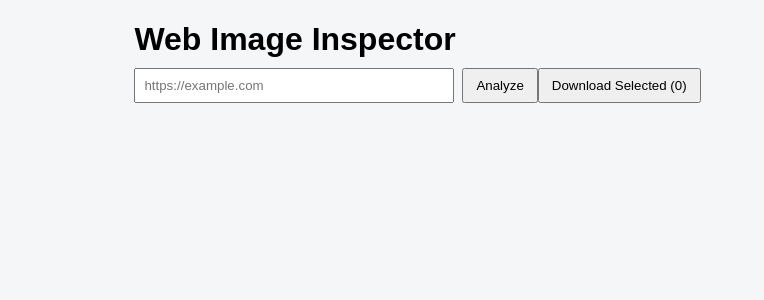
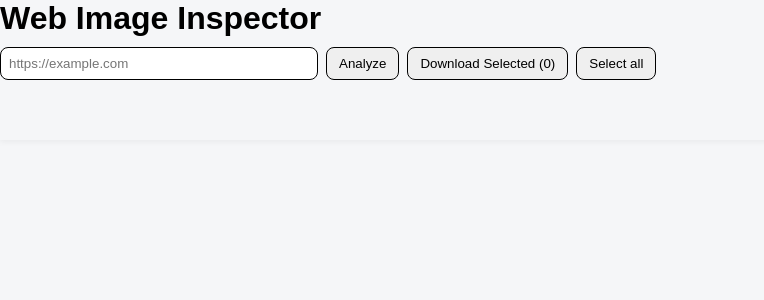
Before and after one commit to weboscar1164/web-image-inspector, a React (Vite) app in the folder frontend/: page / in a window 1280 px wide. Shown: the top 300 px of the page, without its empty margins (0-764 px from the left). Built offline with nearby package versions, Linux system fonts and the light colour scheme.

Commit message:
スタイル修正

```diff
--- a/frontend/package.json
+++ b/frontend/package.json
@@ -13,7 +13,8 @@
     "file-saver": "^2.0.5",
     "jszip": "^3.10.1",
     "react": "^19.2.4",
-    "react-dom": "^19.2.4"
+    "react-dom": "^19.2.4",
+    "react-window": "^1.8.7"
   },
   "devDependencies": {
     "@eslint/js": "^9.39.4",
--- a/frontend/src/App.scss
+++ b/frontend/src/App.scss
@@ -1,31 +1,66 @@
-.container {
-	margin: 0 10%;
-	max-width: 1200px;
+body {
+	margin: 0;
+	background: #f5f6f8;
+	font-family: sans-serif;
+	flex: 1;
+	overflow: hidden;
 }
 
-body {
-	background: #f5f6f8;
-	font-family: sans-serif;
+main {
+	flex: 1;
+	overflow: hidden;
 }
 
+.app {
+	height: 100vh;
+	display: flex;
+	flex-direction: column;
+}
+
+header {
+	height: 140px;
+	z-index: 15;
+	background: #f5f6f8;
+	box-shadow: 0 2px 6px rgba(0, 0, 0, 0.05);
 	h1 {
+		margin-top: 0;
 		margin-bottom: 10px;
 	}
 
 	input {
 		padding: 8px;
 		margin-right: 8px;
+		border-radius: 8px;
+		border: 1px solid #000;
 	}
 
 	button {
+		border-radius: 8px;
+		margin-right: 8px;
 		padding: 8px 12px;
 		cursor: pointer;
+		border: 1px solid #000;
+		transition: background-color 0.3s;
+
+		&:hover {
+			background: #ddd;
 		}
+	}
+}
+
 .grid {
-	display: grid;
-	grid-template-columns: repeat(auto-fill, minmax(180px, 1fr));
-	gap: 12px;
-	margin-top: 20px;
+	&Outer {
+		height: 100%;
+		display: flex;
+		justify-content: center;
+	}
+
+	&Wrapper {
+		width: 100%;
+		max-width: 1200px;
+		height: 100%;
+		box-sizing: border-box;
+	}
 }
 
 .card {
@@ -49,14 +84,16 @@ button {
 		width: 100%;
 		height: 140px;
 		object-fit: cover;
+		display: block;
 	}
 
 	p {
 		font-size: 12px;
-		padding: 8px;
+		padding: 6px 8px;
 		color: #555;
-		height: 40px;
+		height: 36px;
 		overflow: hidden;
+		line-height: 1.4;
 	}
 
 	input {
@@ -64,6 +101,8 @@ button {
 		top: 8px;
 		left: 8px;
 		z-index: 10;
+		transform: scale(1.2);
+		cursor: pointer;
 	}
 }
 
--- a/frontend/src/App.tsx
+++ b/frontend/src/App.tsx
@@ -12,7 +12,10 @@ function App() {
 	const [images, setImages] = useState<ImageData[]>([]);
 	const [loading, setLoading] = useState(false);
 	const [selectedImage, setSelectedImage] = useState<string | null>(null);
-	const [selectedImages, setSelectedImages] = useState<string[]>([]);
+	const [selectedImages, setSelectedImages] = useState<Set<string>>(new Set());
+
+	const isAllSelected =
+		images.length > 0 && images.every((img) => selectedImages.has(img.src));
 
 	const hanldeAnalyze = async () => {
 		setLoading(true);
@@ -28,15 +31,15 @@ function App() {
 
 	const handleDownload = async () => {
 		const zip = new JSZip();
+		let i = 0;
 
-		for (let i = 0; i < selectedImages.length; i++) {
-			const url = selectedImages[i];
-
+		for (const url of selectedImages) {
 			try {
 				const res = await fetch(url);
 				const blob = await res.blob();
 
 				zip.file(`image_${i}.jpg`, blob);
+				i++;
 			} catch (e) {
 				console.error("faild: ", url);
 			}
@@ -47,13 +50,30 @@ function App() {
 	};
 
 	const toggleSelect = (src: string) => {
-		setSelectedImages((prev) =>
-			prev.includes(src) ? prev.filter((i) => i !== src) : [...prev, src],
-		);
+		setSelectedImages((prev) => {
+			const next = new Set(prev);
+
+			if (next.has(src)) {
+				next.delete(src);
+			} else {
+				next.add(src);
+			}
+
+			return next;
+		});
+	};
+
+	const toggleSelectAll = () => {
+		if (isAllSelected) {
+			setSelectedImages(new Set());
+		} else {
+			setSelectedImages(new Set(images.map((img) => img.src)));
+		}
 	};
 
 	return (
-		<div className="container">
+		<div className="app">
+			<header>
 				<h1>Web Image Inspector</h1>
 
 				<input
@@ -66,11 +86,15 @@ function App() {
 
 				<button onClick={hanldeAnalyze}>Analyze</button>
 				<button onClick={handleDownload}>
-				Download Selected ({selectedImages.length})
+					Download Selected ({selectedImages.size})
 				</button>
+				<button onClick={toggleSelectAll}>
+					{isAllSelected ? "Deselect all" : "Select all"}
+				</button>
+			</header>
 
+			<main>
 				{loading && <p>Loading...</p>}
-
 				<ImageGrid
 					images={images}
 					onClickImage={(src) => setSelectedImage(src)}
@@ -87,6 +111,7 @@ function App() {
 						/>
 					</div>
 				)}
+			</main>
 		</div>
 	);
 }
--- a/frontend/src/components/ImageGrid.tsx
+++ b/frontend/src/components/ImageGrid.tsx
@@ -1,38 +1,91 @@
+import { FixedSizeGrid as Grid } from "react-window";
 import type { ImageData } from "../Types";
+import { useEffect, useRef, useState } from "react";
 
 type Props = {
 	images: ImageData[];
 	onClickImage: (src: string) => void;
-	selectedImages: string[];
+	selectedImages: Set<string>;
 	onToggleSelect: (src: string) => void;
 };
+
+type GridChildProps = {
+	columnIndex: number;
+	rowIndex: number;
+	style: React.CSSProperties;
+};
+
 const ImageGrid = ({
 	images,
 	onClickImage,
 	selectedImages,
 	onToggleSelect,
 }: Props) => {
-	return (
-		<div className="grid">
-			{images.map((img, index) => {
-				const isSelected = selectedImages.includes(img.src);
+	const wrapperRef = useRef<HTMLDivElement>(null);
+	const [size, setSize] = useState({ width: 0, height: 0 });
+
+	const ITEM_SIZE = 200;
+	const columnCount = Math.max(1, Math.floor(size.width / ITEM_SIZE));
+	const rowCount = Math.ceil(images.length / columnCount);
+	const gridWidth = columnCount * ITEM_SIZE;
+
+	useEffect(() => {
+		if (!wrapperRef.current) return;
+
+		const observer = new ResizeObserver(([entry]) => {
+			setSize({
+				width: entry.contentRect.width,
+				height: entry.contentRect.height,
+			});
+		});
+
+		observer.observe(wrapperRef.current);
+
+		return () => observer.disconnect();
+	}, []);
+
+	const { width, height } = size;
 
 	return (
-					<div className={`card ${isSelected ? "selected" : ""}`} key={index}>
+		<div className="gridOuter">
+			<div className="gridWrapper" ref={wrapperRef}>
+				{width > 0 && (
+					<Grid
+						columnCount={columnCount}
+						columnWidth={ITEM_SIZE}
+						rowCount={rowCount}
+						rowHeight={ITEM_SIZE}
+						height={height}
+						width={gridWidth}
+					>
+						{({ columnIndex, rowIndex, style }: GridChildProps) => {
+							const index = rowIndex * columnCount + columnIndex;
+							const image = images[index];
+							if (!image) return null;
+
+							const isSelected = selectedImages.has(image.src);
+
+							return (
+								<div style={style}>
+									<div className={`card ${isSelected ? "selected" : ""}`}>
 										<input
 											type="checkbox"
 											checked={isSelected}
-							onChange={() => onToggleSelect(img.src)}
+											onChange={() => onToggleSelect(image.src)}
 										/>
 										<img
-							src={img.src}
-							alt={img.alt}
-							onClick={() => onClickImage(img.src)}
+											src={image.src}
+											alt={image.alt}
+											onClick={() => onClickImage(image.src)}
 										/>
-						<p>{img.alt}</p>
+										<p>{image.alt}</p>
+									</div>
 								</div>
 							);
-			})}
+						}}
+					</Grid>
+				)}
+			</div>
 		</div>
 	);
 };
--- /dev/null
+++ b/frontend/src/types/react-window.d.ts
@@ -0,0 +1 @@
+declare module "react-window";
```
Also changed, not shown: 1 other file (tests, documents, lock files or other folders). Lines whose indentation alone changed are shown as unchanged.
